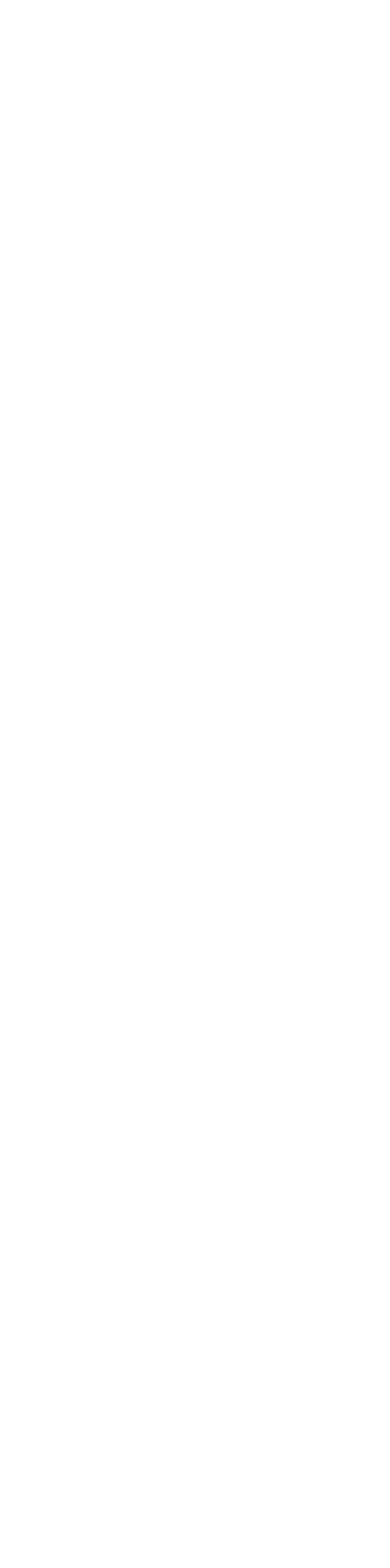
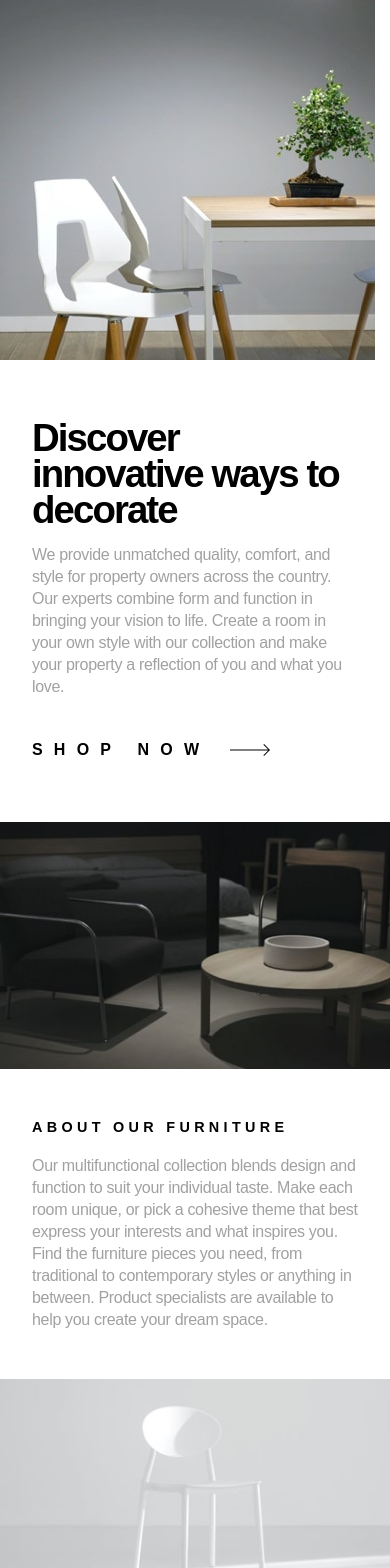
Before and after one commit to Smart-Ace-Designs/nuxt-room-homepage, a Nuxt app: page / in a window 390 px wide. Shown: the top 1568 px of the page. Before the commit the page ends 844 px from the top, so only its background shows below. Built offline with nearby package versions, Linux system fonts and the light colour scheme.

Commit message:
Add initial mobile design

```diff
--- a/app/pages/index.vue
+++ b/app/pages/index.vue
@@ -1,5 +1,59 @@
 <script setup lang="ts"></script>
 
 <template>
-  <!-- Begin your project here... -->
+  <main>
+    <div class="grid grid-cols-1">
+      <div>
+        <img
+          src="/mobile-image-hero-1.jpg"
+          alt="A simple room with desk with chairs and a bonsai tree on the table."
+          width="375"
+          height="360"
+        />
+      </div>
+      <div class="px-8 py-15">
+        <h1 class="mb-4 text-[2.4rem] leading-9 font-bold tracking-tighter">
+          Discover innovative ways to decorate
+        </h1>
+        <p class="mb-10 leading-5.5 tracking-[-0.02em] text-theme-gray-500">
+          We provide unmatched quality, comfort, and style for property owners across the country.
+          Our experts combine form and function in bringing your vision to life. Create a room in
+          your own style with our collection and make your property a reflection of you and what you
+          love.
+        </p>
+        <a href="/" class="flex items-center gap-5"
+          ><span class="font-semibold tracking-[0.7em] uppercase">Shop Now</span>
+          <img src="/icon-arrow.svg" alt=""
+        /></a>
+      </div>
+      <div>
+        <img
+          src="/image-about-dark.jpg"
+          alt="An elegant room with bed, coffee table and chairs."
+          width="420"
+          height="266"
+        />
+      </div>
+      <div class="px-8 py-12">
+        <h1 class="mb-4 text-[0.90rem] font-bold tracking-[0.3em] uppercase">
+          About our furniture
+        </h1>
+        <p class="leading-5.5 tracking-[-0.02em] text-theme-gray-500">
+          Our multifunctional collection blends design and function to suit your individual taste.
+          Make each room unique, or pick a cohesive theme that best express your interests and what
+          inspires you. Find the furniture pieces you need, from traditional to contemporary styles
+          or anything in between. Product specialists are available to help you create your dream
+          space.
+        </p>
+      </div>
+      <div>
+        <img
+          src="/image-about-light.jpg"
+          alt="A faded room with a single chair."
+          width="420"
+          height="266"
+        />
+      </div>
+    </div>
+  </main>
 </template>
```
